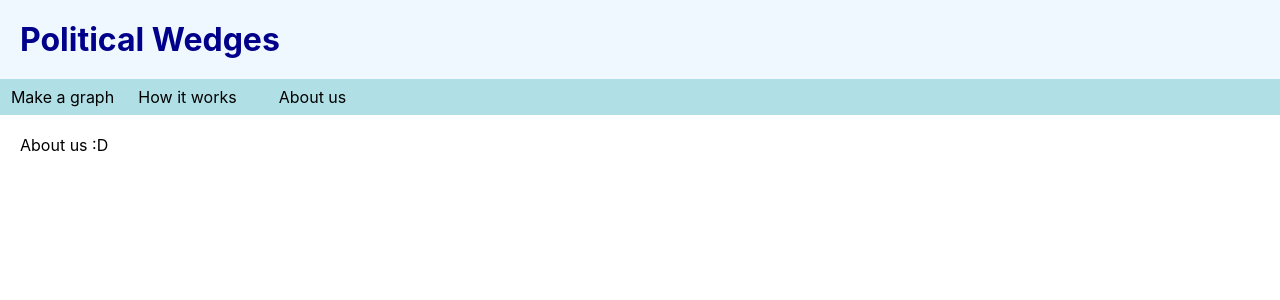
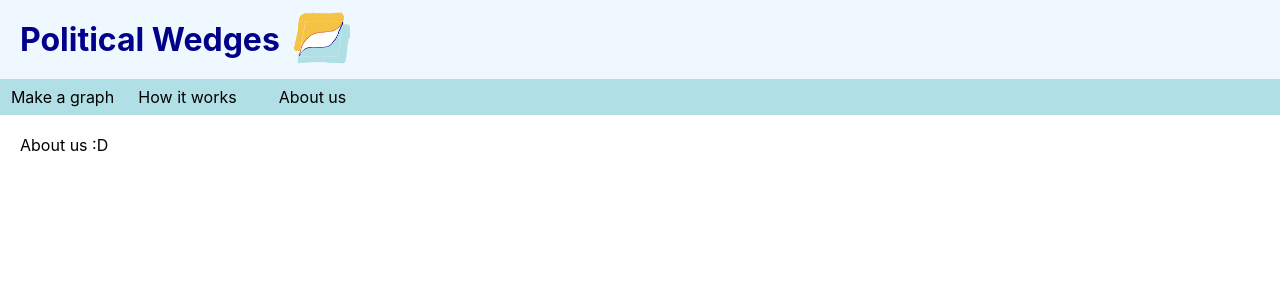
Before and after one commit to z-for-zarrin/political_wedges, a React (Create React App) app in the folder client/: page /about-us in a window 1280 px wide. Shown: the top 300 px of the page. Built offline with nearby package versions, Linux system fonts and the light colour scheme.

Commit message:
added logo sketch

```diff
--- a/client/src/App.css
+++ b/client/src/App.css
@@ -2,10 +2,16 @@ header{
   color: darkblue;
   background-color: aliceblue;
   padding: 10px;
+  display: flex;
 }
 
 h1{
   margin: 10px;
+}
+
+#logo{
+  max-height: 5%;
+  max-width: 5%;
 }
 
 nav > ul{
--- a/client/src/App.js
+++ b/client/src/App.js
@@ -1,5 +1,6 @@
 import { createBrowserRouter, RouterProvider } from 'react-router-dom';
 import './App.css';
+import logo from './assets/political_wedges_logo_sketch-removebg-preview.png'
 import GraphContainer from './containers/GraphContainer.js';
 import About from './components/About.js';
 import Explanation from './components/Explanation.js';
@@ -32,6 +33,7 @@ function App() {
     <>
       <header className="header">
         <h1>Political Wedges</h1>
+        <img src={logo} alt='logo' id='logo'/>
       </header>
       <RouterProvider router={wedgeRoutes} />
     </>
```
Also changed, not shown: client/src/assets/political_wedges_logo_sketch-removebg-preview.png (added).
